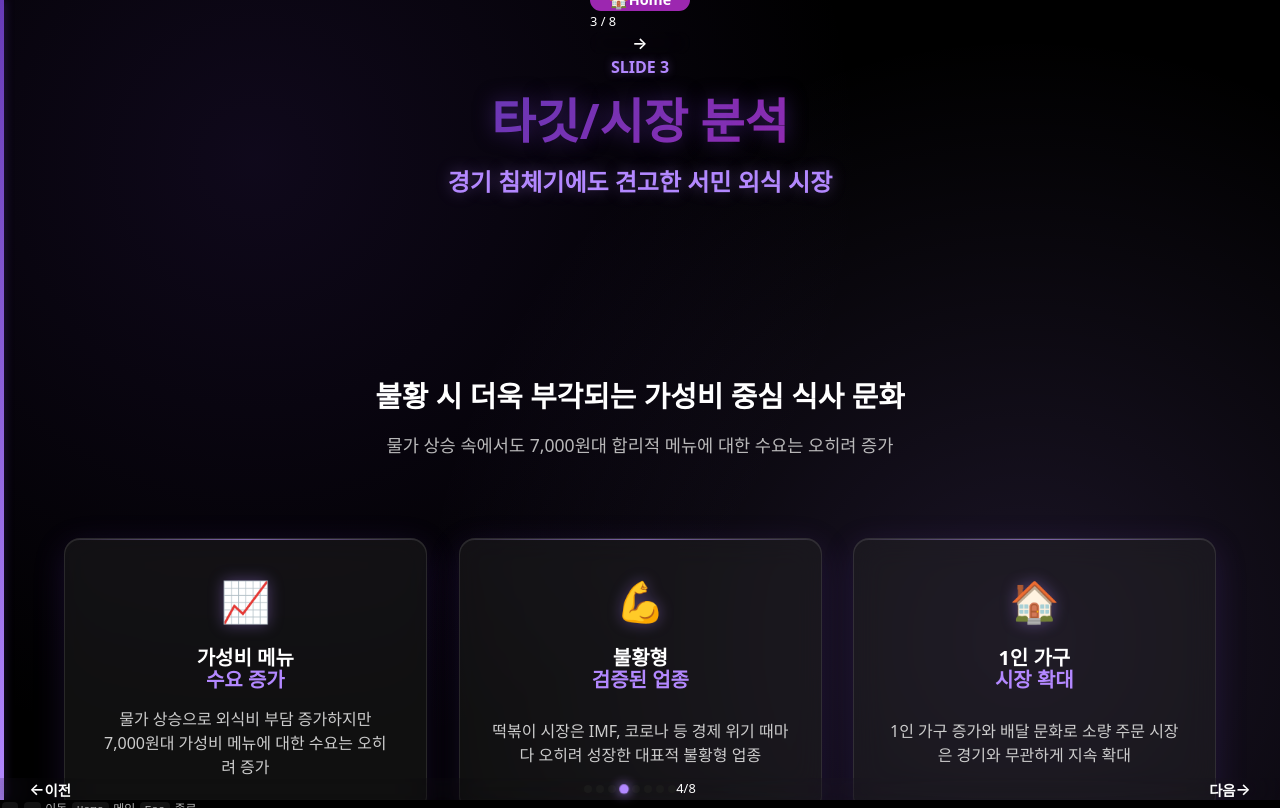
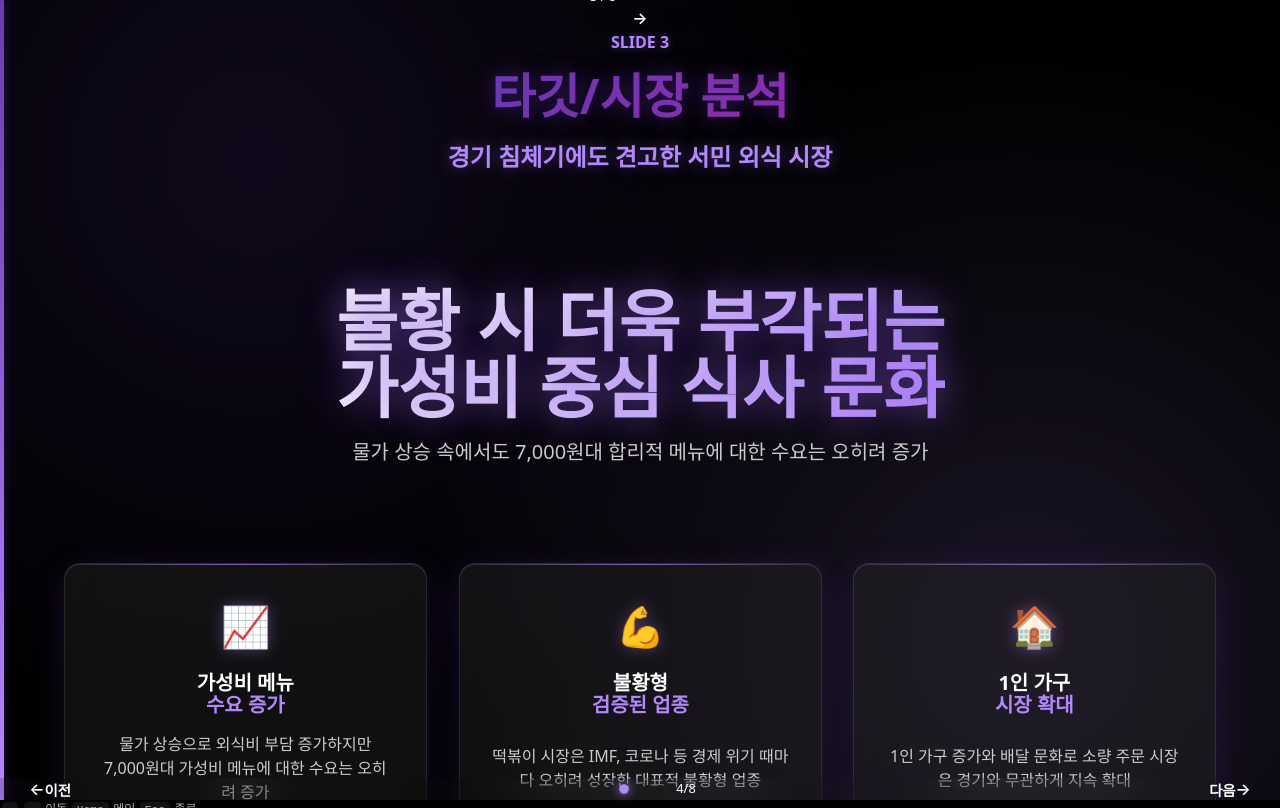
Before and after one commit to half-nomad/Babtteok, a plain HTML site: page src/slide-03.html in a window 1280 px wide. Drawn offline with Linux system fonts and the light colour scheme.

Commit message:
[컴포넌트복원] 기존 impact-section 컴포넌트 사용하고 글씨 크기만 70% 축소
✅ 수정 사항:
- 새로 만든 market-summary 컴포넌트 제거
- 기존 impact-section 컴포넌트 복원 사용
- main-impact 폰트 크기만 70% 축소 (6rem → 4.2rem)
- 불필요한 CSS 추가 없이 인라인 스타일로 최소 수정

🎯 개선 효과: 기존 검증된 컴포넌트 활용하여 일관성 유지

```diff
--- a/src/css/components.css
+++ b/src/css/components.css
@@ -277,26 +277,3 @@
     color: var(--background-black);
     transform: translateY(-2px);
 }
-
-/* 시장 분석 섹션 - 깔끔한 스타일 */
-.market-summary {
-    text-align: center;
-    margin: 2rem 0 3rem 0;
-    padding: 2rem;
-}
-
-.market-title {
-    font-size: 1.8rem;
-    line-height: 1.4;
-    font-weight: 600;
-    color: var(--text-primary);
-    margin-bottom: 1rem;
-}
-
-.market-description {
-    font-size: 1.1rem;
-    opacity: 0.9;
-    color: var(--text-secondary);
-    max-width: 600px;
-    margin: 0 auto;
-}
--- a/src/slide-03.html
+++ b/src/slide-03.html
@@ -36,9 +36,9 @@
             <p class="slide-subtitle">경기 침체기에도 견고한 서민 외식 시장</p>
         </header>
 
-        <section class="market-summary">
-            <h2 class="market-title">불황 시 더욱 부각되는 <span class="highlight-text">가성비 중심 식사 문화</span></h2>
-            <p class="market-description">물가 상승 속에서도 7,000원대 합리적 메뉴에 대한 수요는 오히려 증가</p>
+        <section class="impact-section">
+            <div class="main-impact" style="font-size: 4.2rem;">불황 시 더욱 부각되는<br><span class="highlight-text">가성비 중심 식사 문화</span></div>
+            <p class="impact-description">물가 상승 속에서도 7,000원대 합리적 메뉴에 대한 수요는 오히려 증가</p>
         </section>
 
         <section class="cards-container">
```
